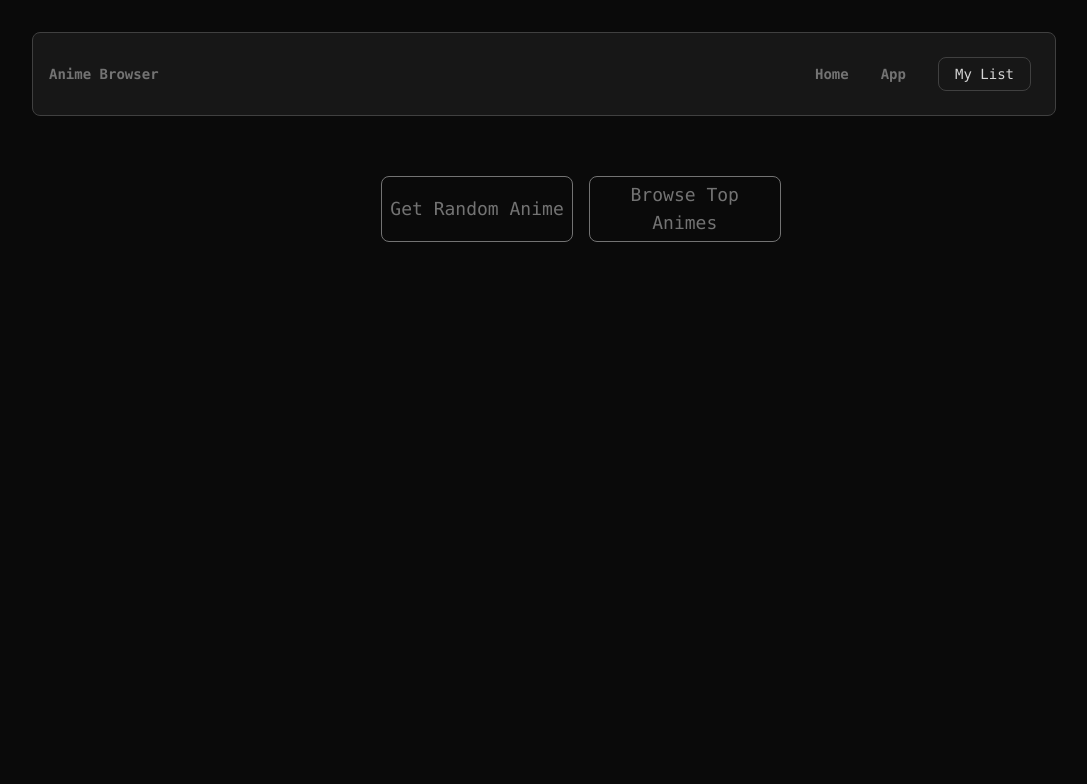
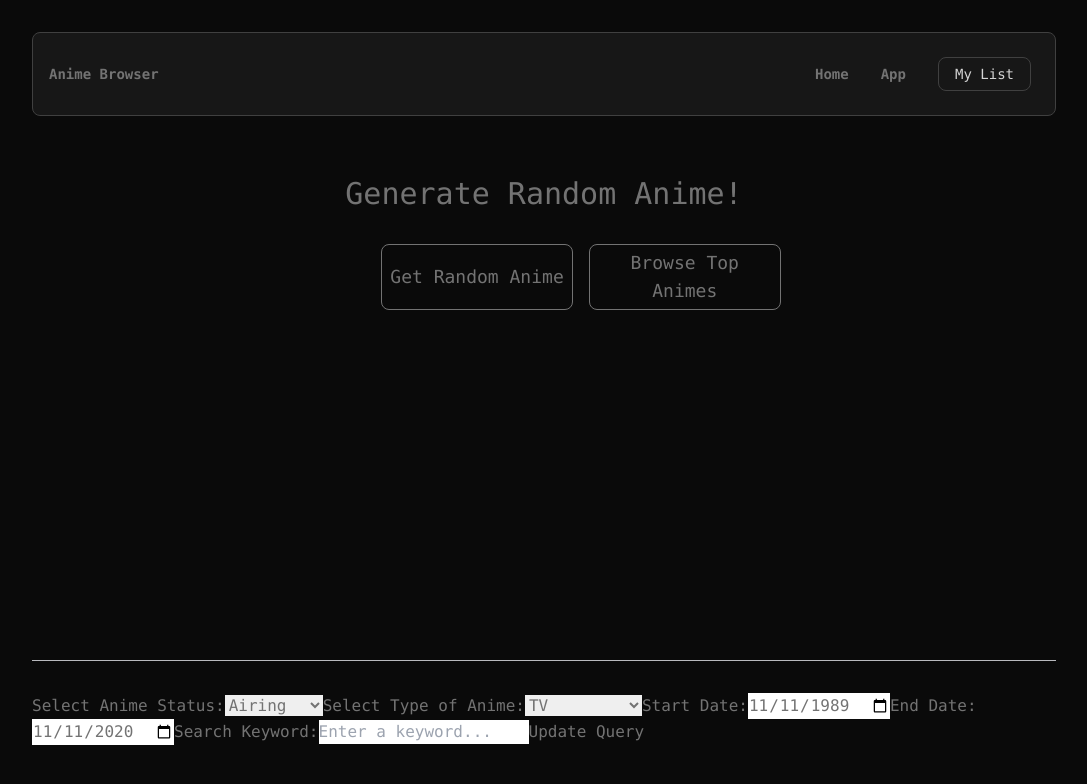
Before and after one commit to Subhavich/anime-search-api, a React (Vite) app in the folder mal-queries/: page / in a window 1280 px wide. Shown: the top 784 px of the page, without its empty margins (96-1183 px from the left). Built offline with nearby package versions, Linux system fonts and the light colour scheme; no server answers.

Commit message:
impletment searchbar

```diff
--- a/mal-queries/src/components/Search.tsx
+++ b/mal-queries/src/components/Search.tsx
@@ -1,3 +1,126 @@
-const Search = () => {
-  return <p className="text-3xl">Searcher</p>;
+import { useEffect, useRef, useState } from "react";
+import { fetchAnimeParams } from "../http";
+import CardCarousel from "./Carousel";
+
+const generateQueryString = (params) => {
+  const queryString = Object.entries(params)
+    .filter(([key, value]) => value)
+    .map(
+      ([key, value]) =>
+        `${encodeURIComponent(key)}=${encodeURIComponent(value)}`
+    )
+    .join("&");
+
+  return queryString ? `?${queryString}` : ""; // Return the query string with '?' or empty if no parameters
 };
+
+const SearchBar = () => {
+  const [animeList, setAnimeList] = useState([]);
+  const [isfetching, setIsFetching] = useState(false);
+  const [formData, setFormData] = useState({
+    start_date: "1989-11-11",
+    end_date: "2020-11-11",
+    status: "",
+    q: "",
+    type: "",
+  });
+
+  const startRef = useRef<HTMLInputElement>(null); // Ref for an input element
+  const endRef = useRef<HTMLInputElement>(null); // Ref for an input element
+  const statusRef = useRef<HTMLSelectElement>(null); // Ref for a select element
+  const stringRef = useRef<HTMLInputElement>(null); // Ref for another input element
+  const typeRef = useRef<HTMLInputElement>(null);
+
+  // Event handler to log or update query
+  const handleUpdateQuery = () => {
+    setFormData((pv) => {
+      if (
+        startRef.current &&
+        statusRef.current &&
+        stringRef.current &&
+        endRef.current &&
+        typeRef.current
+      ) {
+        return {
+          start_date: startRef.current.value,
+          end_date: endRef.current.value,
+          status: statusRef.current.value,
+          q: stringRef.current.value,
+          type: typeRef.current.value,
+        };
+      }
+      return pv;
+    });
+  };
+  useEffect(() => {
+    setIsFetching(true);
+    const fetchList = async () => {
+      try {
+        const resData = await fetchAnimeParams(generateQueryString(formData));
+        const animeList = resData.data;
+        setAnimeList(animeList);
+      } catch (err) {
+        setAnimeList([]);
+      } finally {
+        setIsFetching(false);
+      }
+    };
+    fetchList();
+  }, [formData]);
+
+  return (
+    <div className="text- my-8">
+      <label htmlFor="status">Select Anime Status:</label>
+      <select name="status" id="status" ref={statusRef}>
+        <option value="airing">Airing</option>
+        <option value="complete">Complete</option>
+        <option value="upcoming">Upcoming</option>
+      </select>
+
+      <label htmlFor="type">Select Type of Anime:</label>
+      <select name="type" id="type" ref={typeRef}>
+        <option value="tv">TV</option>
+        <option value="movie">Movie</option>
+        <option value="ova">OVA</option>
+        <option value="special">Special</option>
+        <option value="ona">ONA</option>
+        <option value="music">Music</option>
+        <option value="cm">CM</option>
+        <option value="pv">PV</option>
+        <option value="tv_special">TV Special</option>
+      </select>
+
+      <label htmlFor="start-date">Start Date:</label>
+      <input
+        type="date"
+        id="start-date"
+        ref={startRef}
+        defaultValue="1989-11-11"
+      />
+
+      <label htmlFor="end-date">End Date:</label>
+      <input type="date" id="end-date" ref={endRef} defaultValue="2020-11-11" />
+
+      <label htmlFor="search">Search Keyword:</label>
+      <input id="search" ref={stringRef} placeholder="Enter a keyword..." />
+      <button onClick={handleUpdateQuery}>Update Query</button>
+
+      {/* <p>DISP FORM DATA: {generateQueryString(formData)}</p>
+      <div>
+        start ref: {startRef.current ? startRef.current.value : "undefined"}
+      </div>
+      <div>end ref: {endRef.current ? endRef.current.value : "undefined"}</div>
+      <div>
+        status ref: {statusRef.current ? statusRef.current.value : "undefined"}
+      </div>
+      <div>
+        string ref: {stringRef.current ? stringRef.current.value : "undefined"}
+      </div> */}
+      {!isfetching && animeList.length > 0 && (
+        <CardCarousel cartoons={animeList} isFetching={isfetching} />
+      )}
+    </div>
+  );
+};
+
+export default SearchBar;
--- a/mal-queries/src/http.ts
+++ b/mal-queries/src/http.ts
@@ -1,5 +1,13 @@
 export async function fetchAnime(genreId:number){
     const response = await fetch(`https://api.jikan.moe/v4/anime?genres=${genreId}&order_by=popularity`)
+    const resData = await response.json()
+    if(!response.ok){
+        throw new Error("failed to fetch data")
+    }
+    return resData
+}
+export async function fetchAnimeParams(qString:string){
+    const response = await fetch(`https://api.jikan.moe/v4/anime?${qString}`)
     const resData = await response.json()
     if(!response.ok){
         throw new Error("failed to fetch data")
--- a/mal-queries/src/pages/Home.tsx
+++ b/mal-queries/src/pages/Home.tsx
@@ -3,6 +3,7 @@ import { Link } from "react-router-dom";
 import { FC, useEffect, useState, useRef } from "react";
 import { fetchRandomAnime } from "../http";
 import { CartoonType } from "../types";
+import SearchBar from "../components/Search";
 
 const HomePage = () => {
   const [randomAnime, setRandomAnime] = useState<CartoonType | null>();
@@ -48,7 +49,9 @@ const HomePage = () => {
 
   return (
     <main className="max-w-5xl mx-auto ">
-      <div className="grid grid-cols-12 ">
+      <p className="text-center text-3xl my-8">Generate Random Anime!</p>
+      {/* Main Card */}
+      <div className="grid grid-cols-12 mb-8 ">
         <div className="grid col-span-4 h-96">
           {isFetching && (
             <p className="w-72 h-94 my-auto text-center text-2xl font-semibold text-neutral-500 animate-bounce">
@@ -72,7 +75,9 @@ const HomePage = () => {
                 {randomAnime.title}
               </p>
               <TagSection cartoon={randomAnime} />
-              <p className="line-clamp-4">{randomAnime.synopsis}</p>
+              <p className="line-clamp-4 leading-loose">
+                {randomAnime.synopsis}
+              </p>
             </div>
           )}
           {/* Button Group */}
@@ -89,6 +94,9 @@ const HomePage = () => {
           </div>
         </div>
       </div>
+      <hr className="opacity-80" />
+      {/* Search Bar */}
+      <SearchBar />
     </main>
   );
 };
@@ -98,8 +106,6 @@ export default HomePage;
 export const TagSection: FC<{ cartoon: CartoonType }> = ({ cartoon }) => {
   return (
     <div className="flex space-x-2 ">
-      <p>Tag Section</p>
-      <p>{" | "}</p>
       <p>{cartoon.aired.string}</p>
       <p>{" | "}</p>
       <p>{cartoon.status}</p>
```
